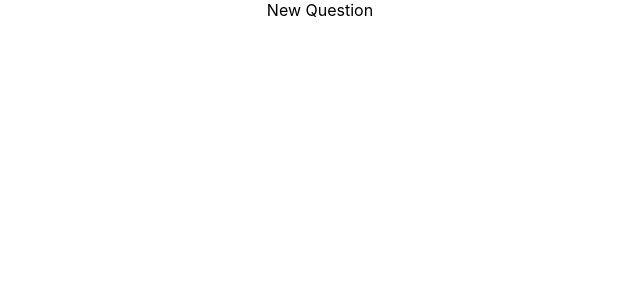
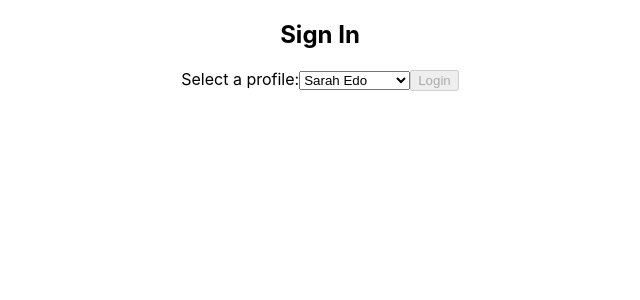
Before and after one commit to C-Sharkey/would-you-rather-v2, a React (Create React App) app: page /new in a window 1280 px wide. Shown: the top 300 px of the page, without its empty margins (320-960 px from the left). Built offline with nearby package versions, Linux system fonts and the light colour scheme.

Commit message:
- Login & Logout working - AuthedUser = !null allows access - AuthedUser name displayed in nav - Routes are working

```diff
--- a/src/actions/shared.js
+++ b/src/actions/shared.js
@@ -3,7 +3,7 @@ import { receiveUsers } from '../actions/users'
 import { receiveQuestions } from '../actions/questions'
 import { setAuthedUser } from '../actions/authedUser'
 
-const AUTHED_ID = 'tylermcginnis'
+const AUTHED_ID = null
 
 export function handleInitialData () {
     return (dispatch) => {
--- a/src/components/App.js
+++ b/src/components/App.js
@@ -1,7 +1,7 @@
 import React, { Component } from 'react';
 import '../App.css';
 import { connect } from 'react-redux'
-import { BrowserRouter as Router, Route } from "react-router-dom";
+import { BrowserRouter as Router, Route, Switch } from "react-router-dom";
 import { handleInitialData } from '../actions/shared'
 import Dashboard from './Dashboard';
 import QuestionDetails from './QuestionDetails'
@@ -9,6 +9,7 @@ import Login from './Login'
 import NotFound from './NotFound'
 import NewQuestion from './NewQuestion'
 import Leaderboard from './Leaderboard'
+import NavBar from './NavBar';
 
 
 class App extends Component {
@@ -16,16 +17,27 @@ class App extends Component {
     this.props.dispatch(handleInitialData())
   }
   render (){
+    const { authedUser } = this.props
+    console.log('app auth user: ', authedUser)
     return (
         <Router>
           <div className="App">
-
-              <Route path='/' exact component={Login} />
-              <Route path='/dashboard' exact component={Dashboard} />
-              <Route path='/new' exact component={NewQuestion} />
-              <Route path='/leaderboard' exact component={Leaderboard} />
-              <Route path='/404' exact component={NotFound} />
-
+          {authedUser === null ? (
+              <Route render={() => (
+                <Route path='/' component={Login} />
+              )}
+              />
+            ) : (
+              <div>
+                <NavBar loggedInID={authedUser} />
+                <Switch>
+                  <Route path='/' exact component={Dashboard} />
+                  <Route path='/new' exact component={NewQuestion} />
+                  <Route path='/leaderboard' exact component={Leaderboard} />
+                  <Route path='/404' component={NotFound} />
+                </Switch>
+              </div>
+            )}
           </div>
         </Router>
     )
--- a/src/components/Dashboard.js
+++ b/src/components/Dashboard.js
@@ -8,7 +8,6 @@ class Dashboard extends Component {
         console.log(this.props)
         return(
             <div>
-                <NavBar user={this.props.authedUser}/>
                 <h1>Dashboard</h1>
                 <div className='container'>
                     <ul>
--- a/src/components/Login.js
+++ b/src/components/Login.js
@@ -1,16 +1,95 @@
 import React, { Component } from 'react'
 import { connect } from 'react-redux'
-import { handleSetAuthedUser } from '../actions/authedUser'
+import { setAuthedUser } from '../actions/authedUser'
 
 
 class Login extends Component {
+    state = {
+        value: '',
+        loading: false
+      }
+
+      handleLoading = () => {
+        this.setState({ loading: true });
+      };
+
+      // Form functions
+      handleOnChange = (e) => {
+        const selectValue = e.target.value
+          this.setState(currentState => ({
+            value: selectValue
+          }));
+
+        };
+
+      handleSubmit = (e) => {
+        e.preventDefault();
+
+        const { value } = this.state
+        const { dispatch, id } = this.props
+
+        dispatch(setAuthedUser(value, id))
+         this.setState(() => ({
+          value:''
+        }))
+      }
+
+      getOptions = () => {
+        const { users } = this.props
+        return users.map(user => ({
+          key: user.id,
+          label: user.name,
+          value: user.id,
+          //image: { avatar: true, src: user.avatarURL }
+        }))
+      }
+
     render(){
+        const { value } = this.state
+        const { users } = this.props
+        const disabled = value === '' ? true : false
         return (
             <div>
-                Login Page
+                <form onSubmit={this.handleSubmit} >
+                <h2> Sign In </h2>
+
+                <label htmlFor='userProfile'>Select a profile:</label>
+                <select
+                    id='userProfile'
+                    name='userProfile'
+                    placeholder="Select A Profile"
+                    onChange={this.handleOnChange}
+                >
+                { users.map(user => (
+                    <option
+                    key={user.value}
+                    value={user.value}>
+                    {user.label}
+                    </option>
+                    ))
+                }
+                </select>
+                <button
+                    type='submit'
+                    disabled={disabled}
+                >Login
+                </button>
+                </form>
             </div>
         )
     }
 }
 
-export default connect()(Login)
+
+function mapStateToProps ({ users }) {
+    return {
+      users: Object.values(users).map((user) => {
+        return {
+            value: user.id,
+            label: user.name
+        }
+      })
+    }
+  }
+
+export default connect(mapStateToProps)(Login)
--- a/src/components/NavBar.js
+++ b/src/components/NavBar.js
@@ -6,19 +6,20 @@ import { NavLink } from 'react-router-dom'
 
 class NavBar extends Component {
 
-handleLogout = (e) => {
+handleSignOut = (e) => {
     const { dispatch } = this.props
     dispatch(handleSetAuthedUser(null))
     }
 
     render() {
-
+        const { user } = this.props
+        console.log('Navbar loggedInUser : ', user)
 
         return (
             <div>
                 <ul className='nav'>
                     <li>
-                        <NavLink to='/dashboard'  activeClassName='active'>
+                        <NavLink to='/'  activeClassName='active'>
                             Home
                         </NavLink>
                     </li>
@@ -33,10 +34,10 @@ handleLogout = (e) => {
                         </NavLink>
                     </li>
                     <li>
-                        Signed In:
+                        Signed In: {user}
                     </li>
                     <li>
-                        <NavLink to='/signOut'  activeClassName='active'>
+                        <NavLink to='/' onClick={this.handleSignOut}>
                         Sign Out
                         </NavLink>
                     </li>
@@ -46,10 +47,11 @@ handleLogout = (e) => {
     }
 }
 
-function mapStateToProps({ users }, { authedUser }){
-    const user = users[authedUser]
+function mapStateToProps({ users }, { loggedInID }){
+    const user = users[loggedInID]
     return {
-      user
+      user: user.name,
+
     }
   }
 
```
